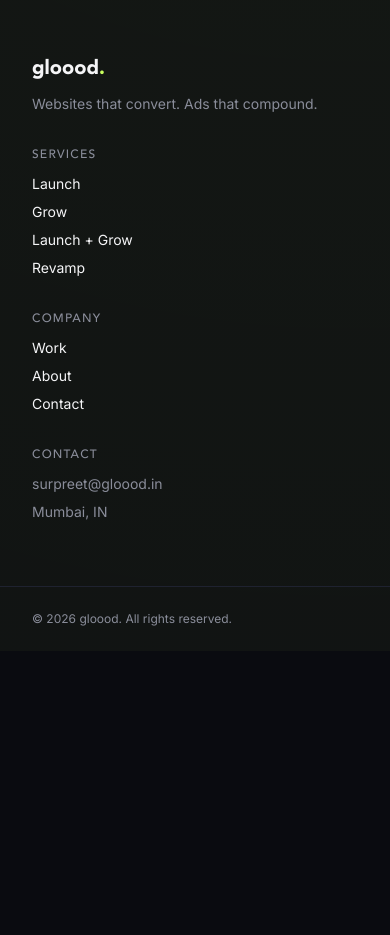
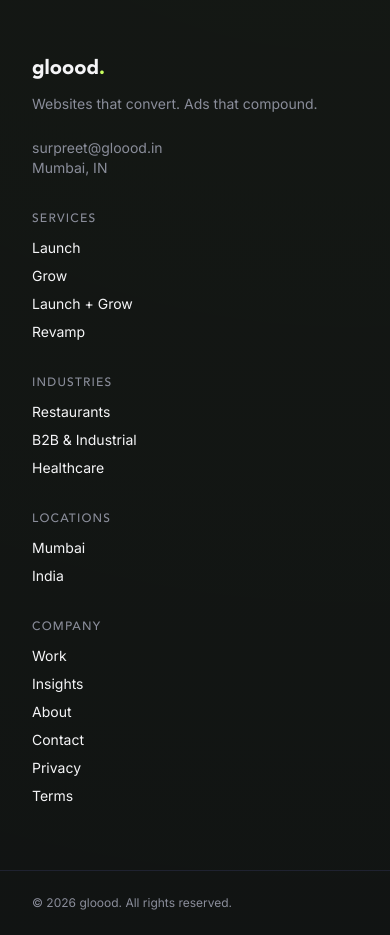
Before and after one commit to surpreet-star/gloood-site, a Next.js app: page / in a window 390 px wide. Shown: the part 8360-9295 px from the top of the page. Before the commit the page ends 9011 px from the top, so only its background shows below. Built offline with nearby package versions, Linux system fonts and the light colour scheme; no server answers.

Commit message:
feat: footer adds Industries, Locations, Insights, Privacy, Terms sections

```diff
--- a/components/site/Footer.tsx
+++ b/components/site/Footer.tsx
@@ -3,10 +3,12 @@ import Link from "next/link";
 export function Footer() {
   return (
     <footer className="mt-32 border-t border-[var(--color-border-subtle)]">
-      <div className="mx-auto max-w-[1200px] px-8 py-16 grid gap-8 md:grid-cols-4">
-        <div>
+      <div className="mx-auto max-w-[1200px] px-8 py-16 grid gap-8 md:grid-cols-6">
+        <div className="md:col-span-2">
           <div className="font-display text-xl font-black">gloood<span className="text-[var(--color-accent-2)]">.</span></div>
           <p className="mt-3 text-sm text-[var(--color-muted)]">Websites that convert. Ads that compound.</p>
+          <p className="mt-6 text-sm text-[var(--color-muted)]">surpreet@gloood.in</p>
+          <p className="text-sm text-[var(--color-muted)]">Mumbai, IN</p>
         </div>
         <div>
           <h4 className="text-xs uppercase tracking-widest text-[var(--color-muted)] font-display font-medium">Services</h4>
@@ -18,18 +20,29 @@ export function Footer() {
           </ul>
         </div>
         <div>
+          <h4 className="text-xs uppercase tracking-widest text-[var(--color-muted)] font-display font-medium">Industries</h4>
+          <ul className="mt-3 space-y-2 text-sm">
+            <li><Link href="/industries/restaurants">Restaurants</Link></li>
+            <li><Link href="/industries/b2b-industrial">B2B & Industrial</Link></li>
+            <li><Link href="/industries/healthcare">Healthcare</Link></li>
+          </ul>
+        </div>
+        <div>
+          <h4 className="text-xs uppercase tracking-widest text-[var(--color-muted)] font-display font-medium">Locations</h4>
+          <ul className="mt-3 space-y-2 text-sm">
+            <li><Link href="/locations/mumbai">Mumbai</Link></li>
+            <li><Link href="/locations/india">India</Link></li>
+          </ul>
+        </div>
+        <div>
           <h4 className="text-xs uppercase tracking-widest text-[var(--color-muted)] font-display font-medium">Company</h4>
           <ul className="mt-3 space-y-2 text-sm">
             <li><Link href="/work">Work</Link></li>
+            <li><Link href="/insights">Insights</Link></li>
             <li><Link href="/about">About</Link></li>
             <li><Link href="/contact">Contact</Link></li>
-          </ul>
-        </div>
-        <div>
-          <h4 className="text-xs uppercase tracking-widest text-[var(--color-muted)] font-display font-medium">Contact</h4>
-          <ul className="mt-3 space-y-2 text-sm text-[var(--color-muted)]">
-            <li>surpreet@gloood.in</li>
-            <li>Mumbai, IN</li>
+            <li><Link href="/privacy">Privacy</Link></li>
+            <li><Link href="/terms">Terms</Link></li>
           </ul>
         </div>
       </div>
```
